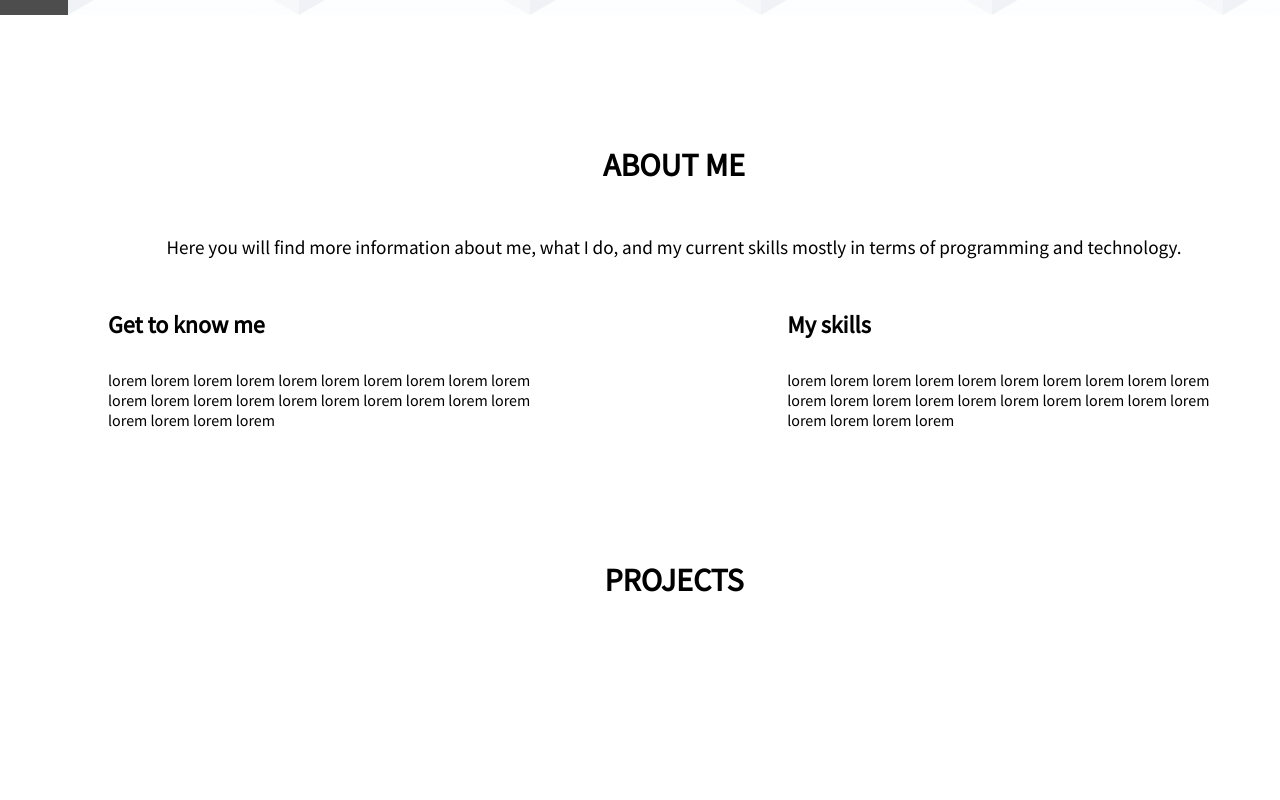
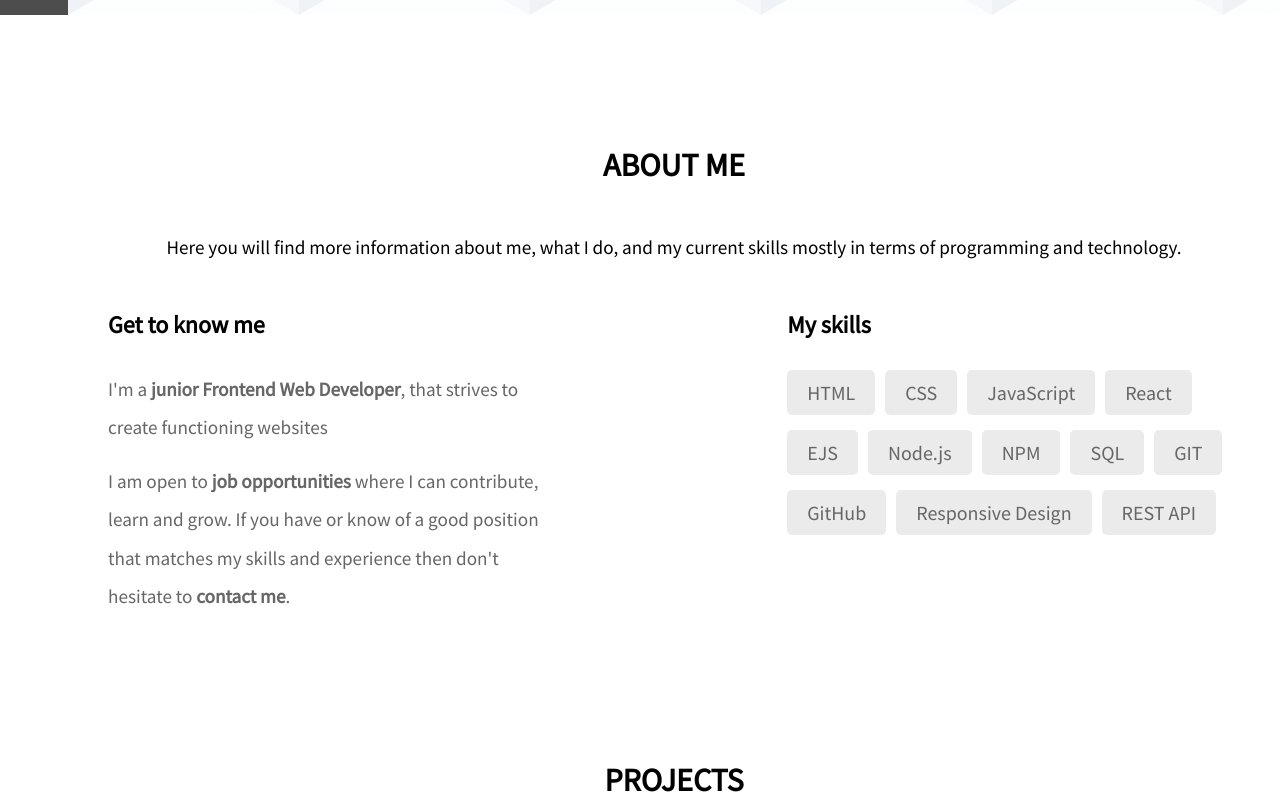
Before and after one commit to Magnus-T-Holm/Portfolio-Website, a React (Create React App) app in the folder portfolio/: page / in a window 1280 px wide. Shown: the part 785-1585 px from the top of the page. Before the commit the page ends 1385 px from the top, so only its background shows below. Built offline with nearby package versions, Linux system fonts and the light colour scheme.

Commit message:
Frontpage updates

```diff
--- a/portfolio/src/App.css
+++ b/portfolio/src/App.css
@@ -189,23 +189,42 @@ h2 {
 
 /*-------- About --------*/
 
-#info_skills_container {
+#about_me_skills_container {
   padding: 0 40px;
   display: flex;
   justify-content: space-between;
 }
 
-#info_skills_container h3 {
+#about_me_skills_container h3 {
   font-size: x-large;
   margin-bottom: 30px;
 }
 
-#info,
+#about_me,
 #skills {
   width: 40%;
+
+}
+
+.info {
+  font-size: larger;
+  color: #666;
+  line-height: 2;
+  margin-bottom: 15px;
+}
+
+#skill_list {
   display: flex;
-  flex-direction: column;
   flex-wrap: wrap;
+}
+
+.skill {
+  background: rgba(153, 153, 153, .2);
+  padding: 10px 20px;
+  border-radius: 5px;
+  font-size: 20px;
+  color: #666;
+  margin: 0 10px 15px 0;
 }
 
 /*-------- Projects --------*/
--- a/portfolio/src/pages/Frontpage.js
+++ b/portfolio/src/pages/Frontpage.js
@@ -29,14 +29,30 @@ const Frontpage = () => {
         <section id="about">
           <h2>{isDanish ? "Om mig" : "About me"}</h2>
           <span>{isDanish ? 'Her vil du finde mere information om mig, hvad jeg laver, og mine nuværende "skills" er i forhold til programering og teknologi.' : "Here you will find more information about me, what I do, and my current skills mostly in terms of programming and technology."}</span>
-          <div id="info_skills_container">
-            <div id="info">
+          <div id="about_me_skills_container">
+            <div id="about_me">
               <h3>{isDanish ? "Lær mig at kende" : "Get to know me"}</h3>
-              <p>lorem lorem lorem lorem lorem lorem lorem lorem lorem lorem lorem lorem lorem lorem lorem lorem lorem lorem lorem lorem lorem lorem lorem lorem </p>
+              <div>
+                <p className="info">{isDanish ? <>Jeg er en <strong>junior Frontend Web Udvikler</strong>, som stræber efter at lave velfungerende hjemmesider.</> : <>I'm a <strong>junior Frontend Web Developer</strong>, that strives to create functioning websites</>}</p>
+                <p className="info">{isDanish ? <>Jeg er åben for <strong>job muligheder</strong>, hvor jeg kan bidrage, lærer og vokse. Hvis du har eller kender til en god stilling, som matcher med mine skills og erfaring, så er du velkommen til at <strong>kontakte mig</strong></> : <>I am open to <strong>job opportunities</strong> where I can contribute, learn and grow. If you have or know of a good position that matches my skills and experience then don't hesitate to <strong>contact me</strong>.</>}</p>
+              </div>
             </div>
             <div id="skills">
               <h3>{isDanish ? "Mine skills" : "My skills"}</h3>
-              <p>lorem lorem lorem lorem lorem lorem lorem lorem lorem lorem lorem lorem lorem lorem lorem lorem lorem lorem lorem lorem lorem lorem lorem lorem </p>
+              <div id="skill_list">
+                <p className="skill">HTML</p>
+                <p className="skill">CSS</p>
+                <p className="skill">JavaScript</p>
+                <p className="skill">React</p>
+                <p className="skill">EJS</p>
+                <p className="skill">Node.js</p>
+                <p className="skill">NPM</p>
+                <p className="skill">SQL</p>
+                <p className="skill">GIT</p>
+                <p className="skill">GitHub</p>
+                <p className="skill">{isDanish ? "Responsivt Design" : "Responsive Design"}</p>
+                <p className="skill">REST API</p>
+              </div>
             </div>
           </div>
         </section>
```
